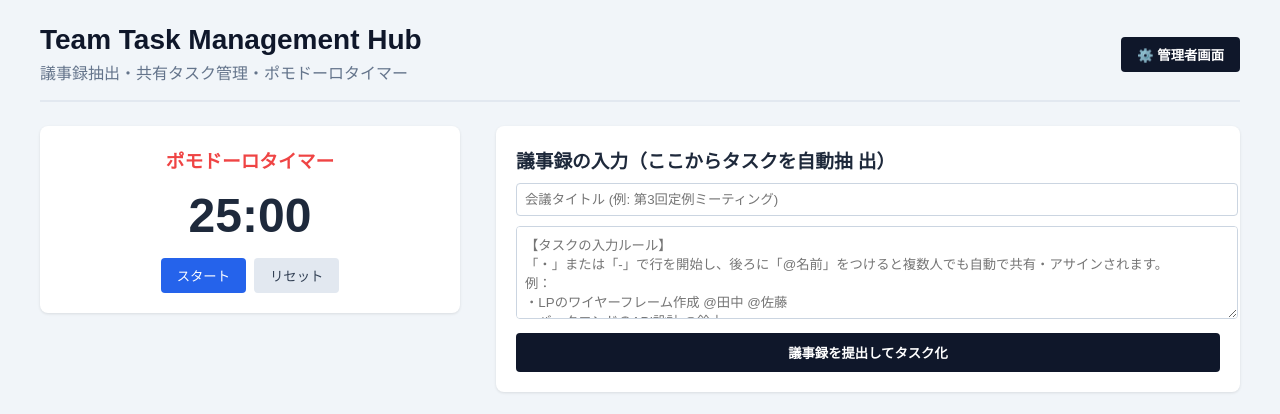
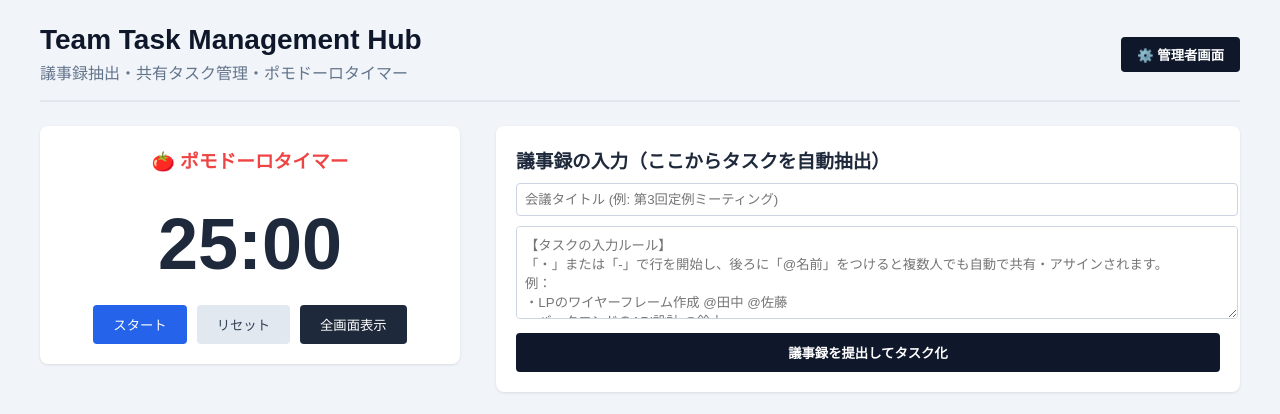
Before and after one commit to kgoto510k/task-manage-app, a React (Vite) app in the folder client/: page / in a window 1280 px wide. Shown: the top 414 px of the page. Built offline with nearby package versions, Linux system fonts and the light colour scheme; no server answers.

Commit message:
Show common tasks even when filtering

```diff
--- a/client/src/components/AdminPanel.jsx
+++ b/client/src/components/AdminPanel.jsx
@@ -26,7 +26,7 @@ function AdminPanel({ users, onUpdate }) {
     };
 
     const handleDeleteUser = async (id, name) => {
-    if(!window.confirm(`${name}さんを削除してもよろしいですか？紐づくタスクの担当からも外れます。`)) return;
+        if (!window.confirm(`${name}さんを削除してもよろしいですか？紐づくタスクの担当からも外れます。`)) return;
         try {
             await fetch(`/api/users/${id}`, { method: 'DELETE' });
             onUpdate();
@@ -46,7 +46,7 @@ function AdminPanel({ users, onUpdate }) {
                         <div style={{ marginBottom: '10px' }}>
                             <label style={{ display: 'block', fontSize: '12px', color: '#64748b', marginBottom: '4px' }}>名前（タスクの@指定に使います）</label>
                             <input
-                type="text" value={newUserName} onChange={(e)=>setNewUserName(e.target.value)} required
+                                type="text" value={newUserName} onChange={(e) => setNewUserName(e.target.value)} required
                                 style={{ width: '100%', padding: '8px', boxSizing: 'border-box', border: '1px solid #cbd5e1', borderRadius: '4px' }}
                                 placeholder="例: 高橋"
                             />
@@ -54,7 +54,7 @@ function AdminPanel({ users, onUpdate }) {
                         <div style={{ marginBottom: '15px' }}>
                             <label style={{ display: 'block', fontSize: '12px', color: '#64748b', marginBottom: '4px' }}>メールアドレス</label>
                             <input
-                type="email" value={newUserEmail} onChange={(e)=>setNewUserEmail(e.target.value)} required
+                                type="email" value={newUserEmail} onChange={(e) => setNewUserEmail(e.target.value)} required
                                 style={{ width: '100%', padding: '8px', boxSizing: 'border-box', border: '1px solid #cbd5e1', borderRadius: '4px' }}
                                 placeholder="takahashi@example.com"
                             />
--- a/client/src/components/MeetingMinutes.jsx
+++ b/client/src/components/MeetingMinutes.jsx
@@ -26,8 +26,7 @@ function MeetingMinutes({ onTaskExtracted }) {
     };
     return (
         <div style={{ background: '#fff', padding: '20px', borderRadius: '8px', boxShadow: '0 1px 3px rgba(0,0,0,0.1)' }}>
- <h3 style={{ margin: '0 0 10px 0', color: '#1e293b' }}> 議事録の入力（ここからタスクを自動抽
-出）</h3>
+            <h3 style={{ margin: '0 0 10px 0', color: '#1e293b' }}> 議事録の入力（ここからタスクを自動抽出）</h3>
             <form onSubmit={handleSubmit}>
                 <input
                     type="text"
@@ -50,8 +49,10 @@ function MeetingMinutes({ onTaskExtracted }) {
                 <button
                     type="submit"
                     disabled={loading}
- style={{ width: '100%', padding: '10px', background: '#0f172a', color: '#fff',
-border: 'none', borderRadius: '4px', cursor: 'pointer', fontWeight: 'bold' }}
+                    style={{
+                        width: '100%', padding: '10px', background: '#0f172a', color: '#fff',
+                        border: 'none', borderRadius: '4px', cursor: 'pointer', fontWeight: 'bold'
+                    }}
                 >
                     {loading ? '解析中...' : '議事録を提出してタスク化'}
                 </button>
--- a/client/src/components/PomodoroTimer.jsx
+++ b/client/src/components/PomodoroTimer.jsx
@@ -1,21 +1,34 @@
-import React, { useState, useEffect } from 'react';
+import React, { useState, useEffect, useRef } from 'react';
+
 function PomodoroTimer() {
     const [minutes, setMinutes] = useState(25);
     const [seconds, setSeconds] = useState(0);
     const [isActive, setIsActive] = useState(false);
     const [isBreak, setIsBreak] = useState(false);
+    const timerRef = useRef(null); // Fullscreen用
+
+    // 通知音の設定
+    const playSound = () => {
+        const audio = new Audio('https://actions.google.com/sounds/v1/alarms/beep_short.ogg');
+        audio.play().catch(e => console.log("音声を再生できませんでした:", e));
+    };
+
     useEffect(() => {
         let interval = null;
         if (isActive) {
             interval = setInterval(() => {
                 if (seconds === 0) {
                     if (minutes === 0) {
- // タイマー終了
- setIsBreak(!isBreak);
- setMinutes(isBreak ? 25 : 5);
+                        // タイマー終了時の処理
+                        playSound(); // 音を鳴らす
+
+                        const nextBreak = !isBreak;
+                        setIsBreak(nextBreak);
+                        setMinutes(nextBreak ? 5 : 25); // 休憩なら5分、作業なら25分
                         setSeconds(0);
- setIsActive(false);
- alert(isBreak ? "作業時間を開始しましょう！" : "お疲れ様です！休憩してください。");
+                        setIsActive(true); // タイマーを止めずに継続
+
+                        alert(nextBreak ? "お疲れ様です！5分休憩に入ります。" : "休憩終了！作業を再開しましょう。");
                     } else {
                         setMinutes(minutes - 1);
                         setSeconds(59);
@@ -29,32 +42,61 @@ function PomodoroTimer() {
         }
         return () => clearInterval(interval);
     }, [isActive, minutes, seconds, isBreak]);
+
+    // フルスクリーン切り替え関数
+    const toggleFullscreen = () => {
+        if (!document.fullscreenElement) {
+            timerRef.current.requestFullscreen().catch(err => {
+                alert(`フルスクリーンにできませんでした: ${err.message}`);
+            });
+        } else {
+            document.exitFullscreen();
+        }
+    };
+
     return (
- <div style={{ background: '#fff', padding: '20px', borderRadius: '8px', boxShadow: '0 1px 3px rgba(0,0,0,0.1)', textAlign: 'center' }}>
+        <div
+            ref={timerRef}
+            style={{
+                background: '#fff',
+                padding: '20px',
+                borderRadius: '8px',
+                boxShadow: '0 1px 3px rgba(0,0,0,0.1)',
+                textAlign: 'center',
+                // フルスクリーン時に画面全体に広がるように調整
+                display: 'flex', flexDirection: 'column', alignItems: 'center', justifyContent: 'center'
+            }}
+        >
             <h3 style={{ margin: '0 0 10px 0', color: isBreak ? '#10b981' : '#ef4444' }}>
- {isBreak ? " 休憩モード" : " ポモドーロタイマー"}
+                {isBreak ? "☕ 休憩モード" : "🍅 ポモドーロタイマー"}
             </h3>
- <div style={{ fontSize: '48px', fontWeight: 'bold', margin: '15px 0', color: '#1e293b' }}
->
+
+            <div style={{ fontSize: '72px', fontWeight: 'bold', margin: '20px 0', color: '#1e293b' }}>
                 {String(minutes).padStart(2, '0')}:{String(seconds).padStart(2, '0')}
             </div>
- <div>
+
+            <div style={{ display: 'flex', gap: '10px' }}>
                 <button
                     onClick={() => setIsActive(!isActive)}
- style={{ padding: '8px 16px', marginRight: '8px', background: isActive ? '#64748b' :
-'#2563eb', color: '#fff', border: 'none', borderRadius: '4px', cursor: 'pointer' }}
+                    style={{ padding: '10px 20px', background: isActive ? '#64748b' : '#2563eb', color: '#fff', border: 'none', borderRadius: '4px', cursor: 'pointer' }}
                 >
                     {isActive ? "一時停止" : "スタート"}
                 </button>
                 <button
                     onClick={() => { setIsActive(false); setMinutes(isBreak ? 5 : 25); setSeconds(0); }}
- style={{ padding: '8px 16px', background: '#e2e8f0', color: '#334155', border:
-'none', borderRadius: '4px', cursor: 'pointer' }}
+                    style={{ padding: '10px 20px', background: '#e2e8f0', color: '#334155', border: 'none', borderRadius: '4px', cursor: 'pointer' }}
                 >
                     リセット
+                </button>
+                <button
+                    onClick={toggleFullscreen}
+                    style={{ padding: '10px 20px', background: '#1e293b', color: '#fff', border: 'none', borderRadius: '4px', cursor: 'pointer' }}
+                >
+                    全画面表示
                 </button>
             </div>
         </div>
     );
 }
+
 export default PomodoroTimer;
--- a/client/src/components/TaskBoard.jsx
+++ b/client/src/components/TaskBoard.jsx
@@ -34,7 +34,7 @@ function TaskBoard({ tasks, users, onTaskUpdate }) {
     };
 
     const handleDelete = async (taskId) => {
-    if(!window.confirm("このタスクを削除しますか？")) return;
+        if (!window.confirm("このタスクを削除しますか？")) return;
         try {
             await fetch(`/api/tasks/${taskId}`, { method: 'DELETE' });
             onTaskUpdate();
@@ -49,10 +49,17 @@ function TaskBoard({ tasks, users, onTaskUpdate }) {
         return "完了";
     };
 
+    // フィルタリングロジック
     const filteredTasks = tasks.filter(task => {
+        // 1. 「すべてのタスク」の時は全部表示
         if (filterUserId === "ALL") return true;
+        // 2. 「担当者なし (全員共通)」のみを表示したい場合
         if (filterUserId === "UNASSIGNED") return task.assignments.length === 0;
-    return task.assignments.some(a => a.userId.toString() === filterUserId);
+        // 3. 特定のユーザーを選択時：
+        // 「そのユーザーのタスク」 OR 「担当者なし(全員共通)のタスク」を表示
+        const isAssignedToUser = task.assignments.some(a => a.userId.toString() === filterUserId);
+        const isUnassigned = task.assignments.length === 0;
+        return isAssignedToUser || isUnassigned;
     });
 
     return (
@@ -97,7 +104,7 @@ function TaskBoard({ tasks, users, onTaskUpdate }) {
                                         <span style={{ color: '#94a3b8', fontSize: '12px' }}>全員共通</span>
                                     ) : (
                                         task.assignments.map(a => (
-                      <span key={a.userId} style={{ background: '#e0f2fe', color: '#0369a1', padding: '2px 6px', borderRadius: '4px', marginRight: '4px', fontSize: '12px', display:'inline-block', marginBottom:'2px' }}>
+                                            <span key={a.userId} style={{ background: '#e0f2fe', color: '#0369a1', padding: '2px 6px', borderRadius: '4px', marginRight: '4px', fontSize: '12px', display: 'inline-block', marginBottom: '2px' }}>
                                                 {a.user.name}
                                             </span>
                                         ))
```
Also changed, not shown: client/src/App.jsx (indentation only), 1 other file (tests, documents, lock files or other folders). Lines whose indentation alone changed are shown as unchanged.
